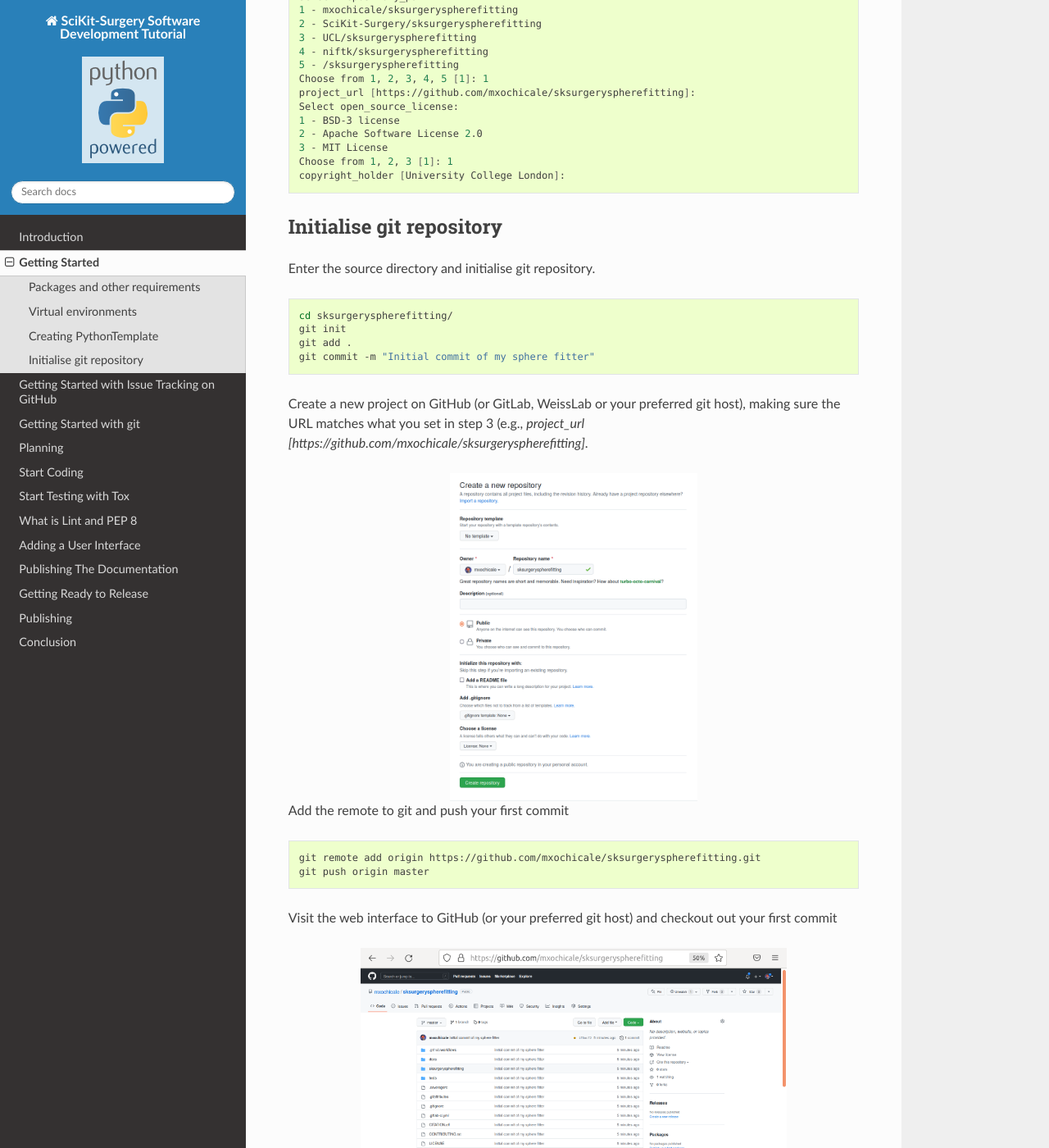
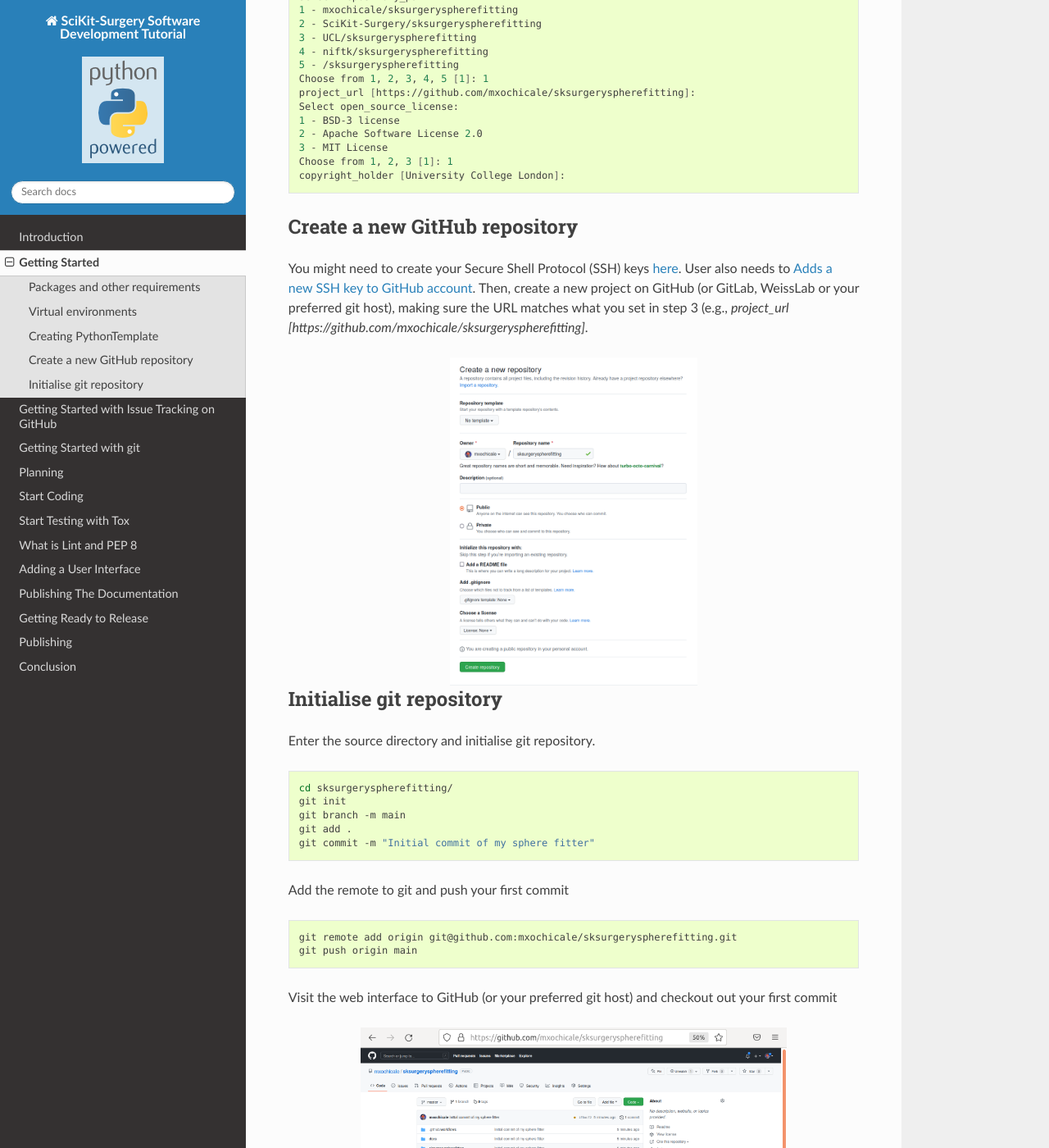
Before and after one commit to SciKit-Surgery/scikit-surgerytutorial02, a Sphinx documentation site: the page built from doc/01_Starting_Out.rst, in a window 1280 px wide and 1400 px high, scrolled down 2022 px. Shown: the whole window at 82% size. Built offline with Sphinx 7.4.7 and the Read the Docs theme 2.0.0, drawn with Linux system fonts in a browser that asks for light colours; formulas are drawn with MathJax 3.

Commit message:
adds further insctructions to use SSH keys and updates namings for GitHub (#39, #36)

```diff
--- a/doc/01_Starting_Out.rst
+++ b/doc/01_Starting_Out.rst
@@ -112,6 +112,17 @@
   Choose from 1, 2, 3 [1]: 1
   copyright_holder [University College London]:
 
+Create a new GitHub repository
+~~~~~~~~~~~~~~~~~~~~~~~~~~~~~~
+You might need to create your Secure Shell Protocol (SSH) keys `here`_.
+User also needs to `Adds a new SSH key to GitHub account`_.
+Then, create a new project on GitHub (or GitLab, WeissLab or your preferred git host), making sure the URL matches
+what you set in step 3 (e.g., `project_url [https://github.com/mxochicale/sksurgeryspherefitting]`.
+
+.. image:: new_project_github.png
+   :height: 400px
+   :alt: Create new project on GitHub
+   :align: center
 
 Initialise git repository
 ~~~~~~~~~~~~~~~~~~~~~~~~~
@@ -120,22 +131,16 @@
 
   cd sksurgeryspherefitting/
   git init
+  git branch -m main
   git add .
   git commit -m "Initial commit of my sphere fitter"
 
-Create a new project on GitHub (or GitLab, WeissLab or your preferred git host), making sure the URL matches
-what you set in step 3 (e.g., `project_url [https://github.com/mxochicale/sksurgeryspherefitting]`.
-
-.. image:: new_project_github.png
-   :height: 400px
-   :alt: Create new project on weisslab
-   :align: center
 
 Add the remote to git and push your first commit
 ::
 
-   git remote add origin https://github.com/mxochicale/sksurgeryspherefitting.git
-   git push origin master
+   git remote add origin git@github.com:mxochicale/sksurgeryspherefitting.git
+   git push origin main
 
 Visit the web interface to GitHub (or your preferred git host) and checkout out your first commit
 
@@ -148,8 +153,9 @@
 This refers to the continuous integration test having failed, not that your project was lost.
 By the end this tutorial you will have a green tick where now there is a red cross, for know though, don't worry.
 
-
 .. _`cookiecutter`: https://cookiecutter.readthedocs.io/en/latest/
 .. _`sphere fitting algorithm`: https://scikit-surgery-sphere-fitting.readthedocs.io/en/latest/
 .. _`pandoc_installation` : https://pandoc.org/installing.html
 .. _`conda_installation` : https://conda.io/projects/conda/en/latest/user-guide/install/index.html
+.. _`here` : https://docs.github.com/en/authentication/connecting-to-github-with-ssh/generating-a-new-ssh-key-and-adding-it-to-the-ssh-agent
+.. _`Adds a new SSH key to GitHub account`: https://docs.github.com/en/authentication/connecting-to-github-with-ssh/generating-a-new-ssh-key-and-adding-it-to-the-ssh-agent
```
Also changed, not shown: doc/00_Introduction.rst (+4 -7 lines).
